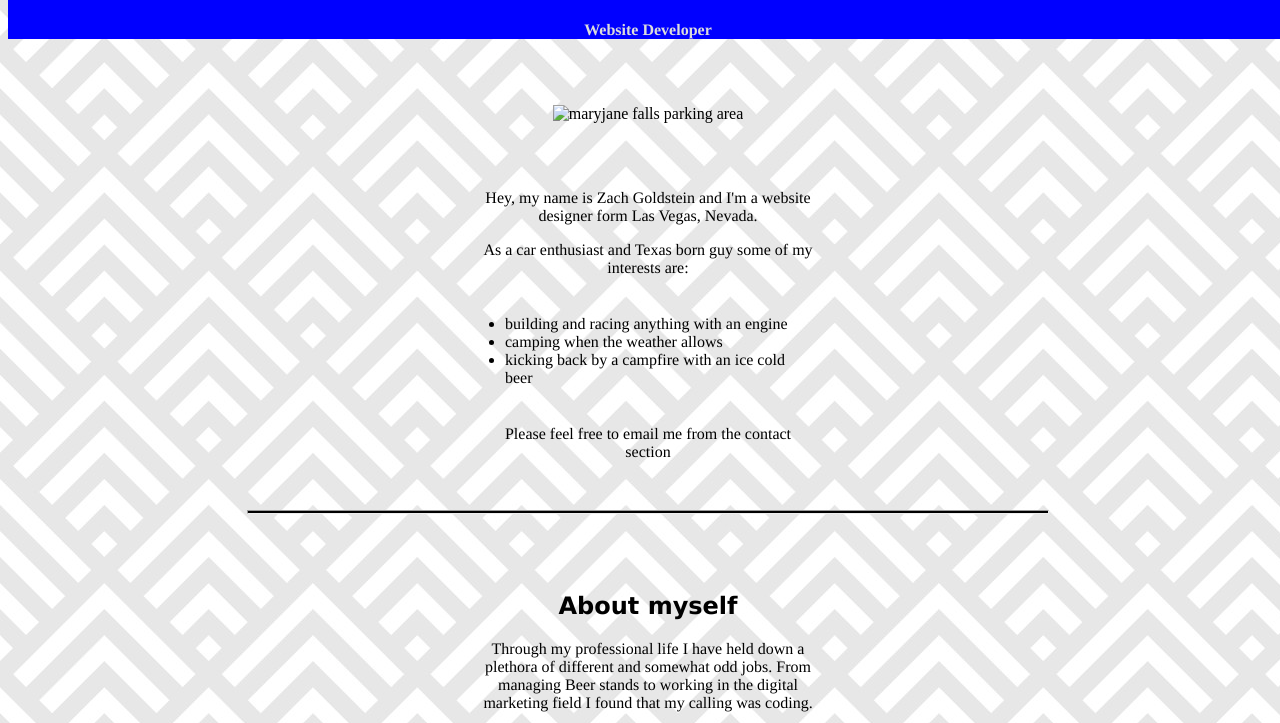
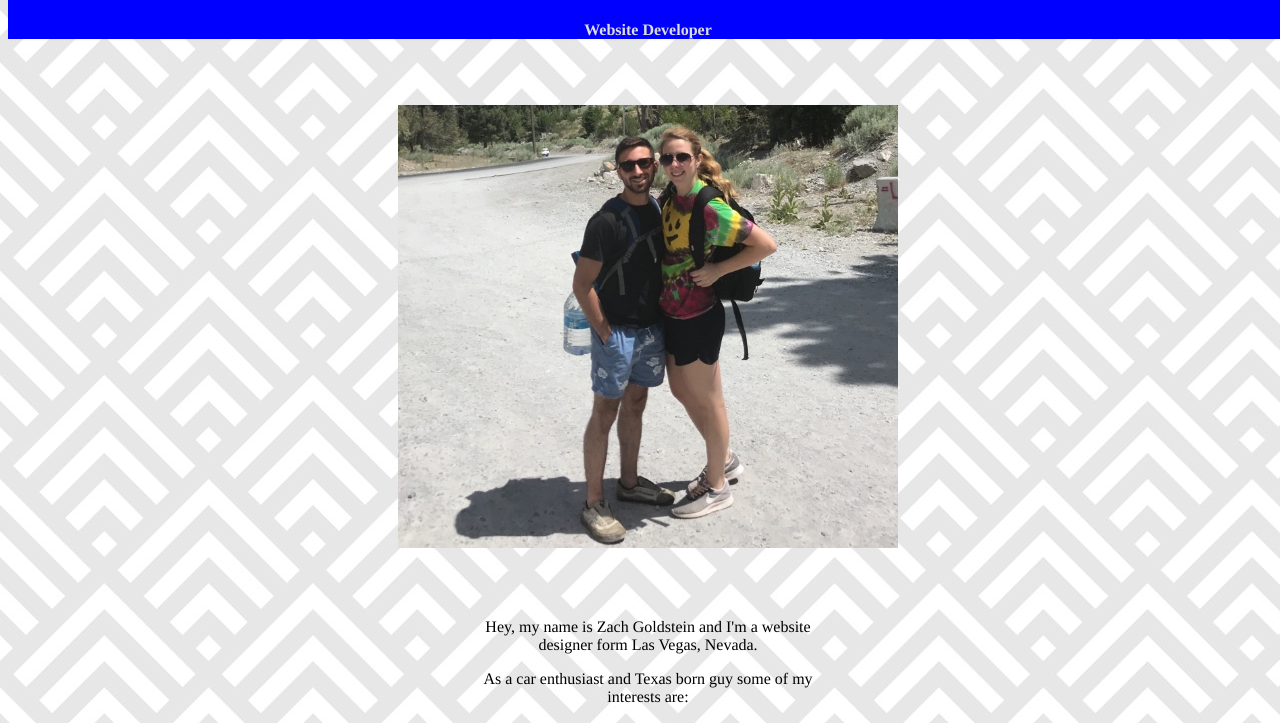
Before and after one commit to zachgold1997/Business_Card, a plain HTML site: page index.html in a window 1280 px wide. Shown: the part 68-791 px from the top of the page. Drawn offline with Linux system fonts and the light colour scheme; files whose address does not match are found by name.

Commit message:
Update index.html

```diff
--- a/index.html
+++ b/index.html
@@ -11,7 +11,7 @@
       <h3>Website Developer</h3>
     </header>
 
-    <img class="style3" src= "images/Maryjane_falls.JPG" alt= "maryjane falls parking area" width="500"/>
+    <img class="style3" src= "Maryjane_falls.JPG" alt= "maryjane falls parking area" width="500"/>
     <!-- insert headshot -->
     <main>
     <div>
```
